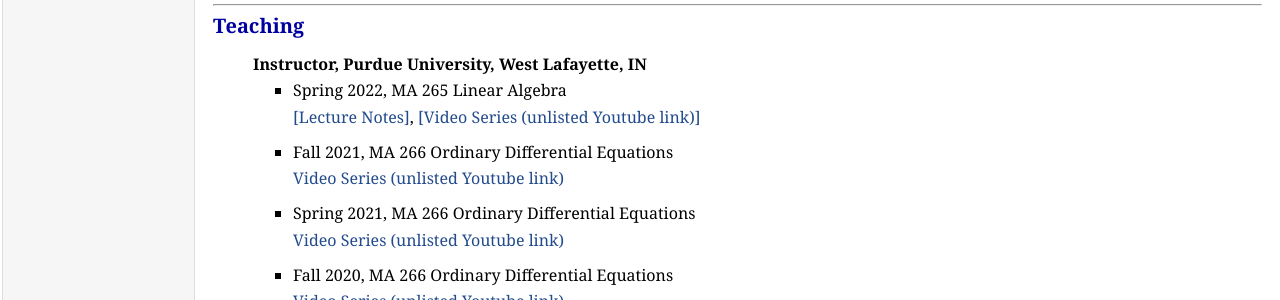
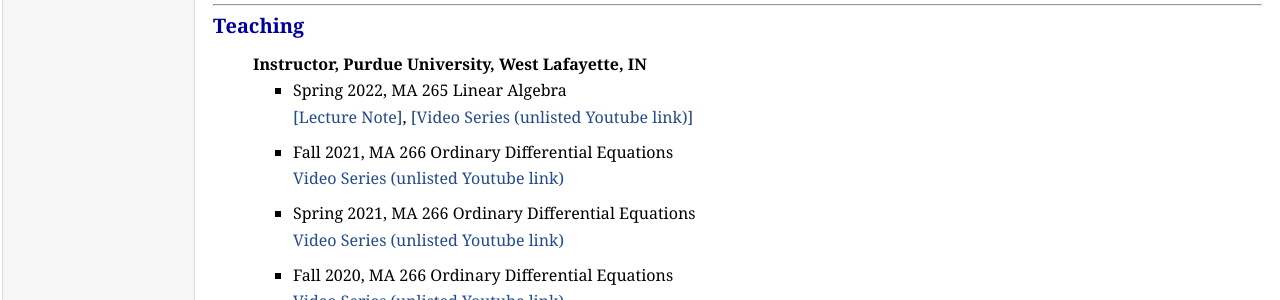
Before and after one commit to zhangqing2513/zhangqing2513.github.io, a Jekyll site: the page index.html, which Jekyll copies as it is, in a window 1280 px wide. Shown: the part 1121-1421 px from the top of the page. Built offline with Jekyll 4.4.1, drawn with Linux system fonts in a browser that asks for light colours.

Commit message:
Add files via upload

```diff
--- a/index.html
+++ b/index.html
@@ -12,7 +12,7 @@
 
 <table summary="Table for page layout." id="tlayout">
 <tr valign="top">
-<h1 style="padding-left: 0.5em">Qing Zhang </h1><hr>
+<h1 style="padding-left: 0.5em">Qing Zhang</h1><hr>
 <td id="layout-menu">
     <div class="menu-item"><a href="index.html" class="current">Home</a></div>
     <div class="menu-item"><a href="https://zhangqing2513.github.io/CV.pdf">CV</a></div>
@@ -118,7 +118,7 @@
                 <p> <span style="font-size: 100%"> <strong>Instructor, Purdue University, West Lafayette, IN</strong> </p>
             <ul>
               <li><p> Spring 2022, MA 265 Linear Algebra  </p>
-                  <a href="Spring 2022 MA 265/Lecture notes Spring 2022.html" target="_blank">  [Lecture Notes]</a>,
+                  <a href="Spring 2022 MA 265/Lecture notes Spring 2022.html" target="_blank">  [Lecture Note]</a>,
               <a href="https://youtube.com/playlist?list=PLMNQRMtXXp71A64b491pBp8IhQCyNGCcI" target="_blank">  [Video Series (unlisted Youtube link)]</a>
                  <p></li>
                     <p>
@@ -149,7 +149,14 @@
           <li><p> Fall 2015, Fall 2016, Spring 2017, M151 Engineering Mathematics I at Texas A&M University </a> </p>
     </ul>
         </ul>
-<p>
+
+            <ul>
+
+
+            <!-- - <p> <span style="font-size: 100%"> <strong>Texas A&M University, College Station, TX</strong> </p>
+               -->
+            <ul>
+                <p>
 
 <!-- <script src="//t1.extreme-dm.com/f.js" id="eXF-bhan-0" async defer></script> -->
 <!--Theme from <a href="https://www.cc.gatech.edu/~lsong/" target="_blank">Prof. Le Song</a>-->
```
